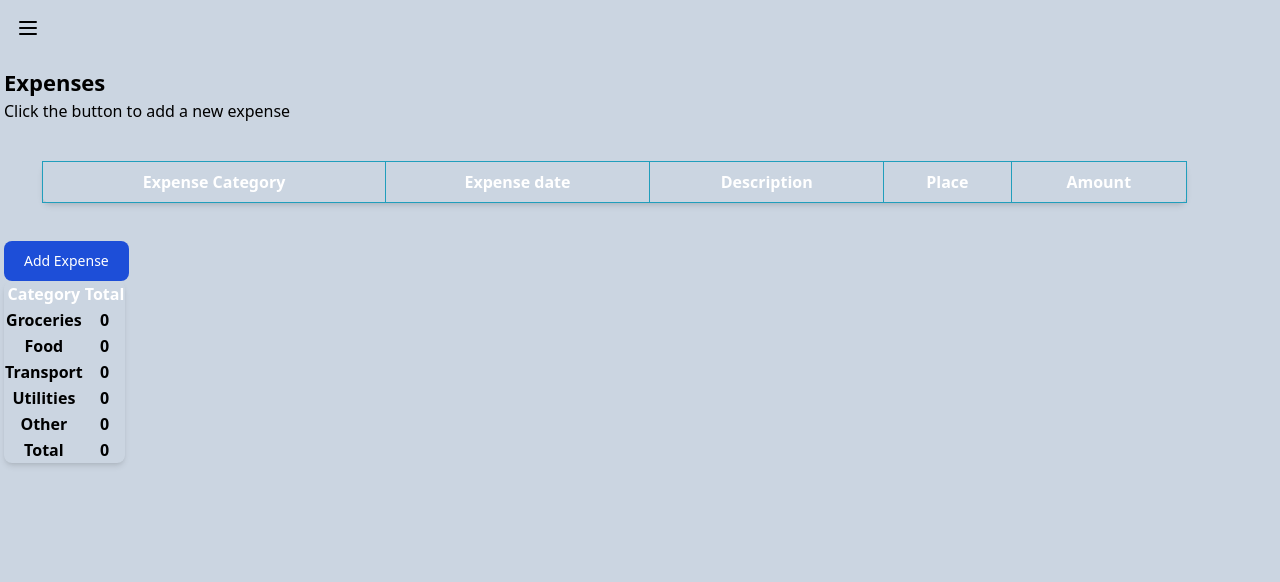
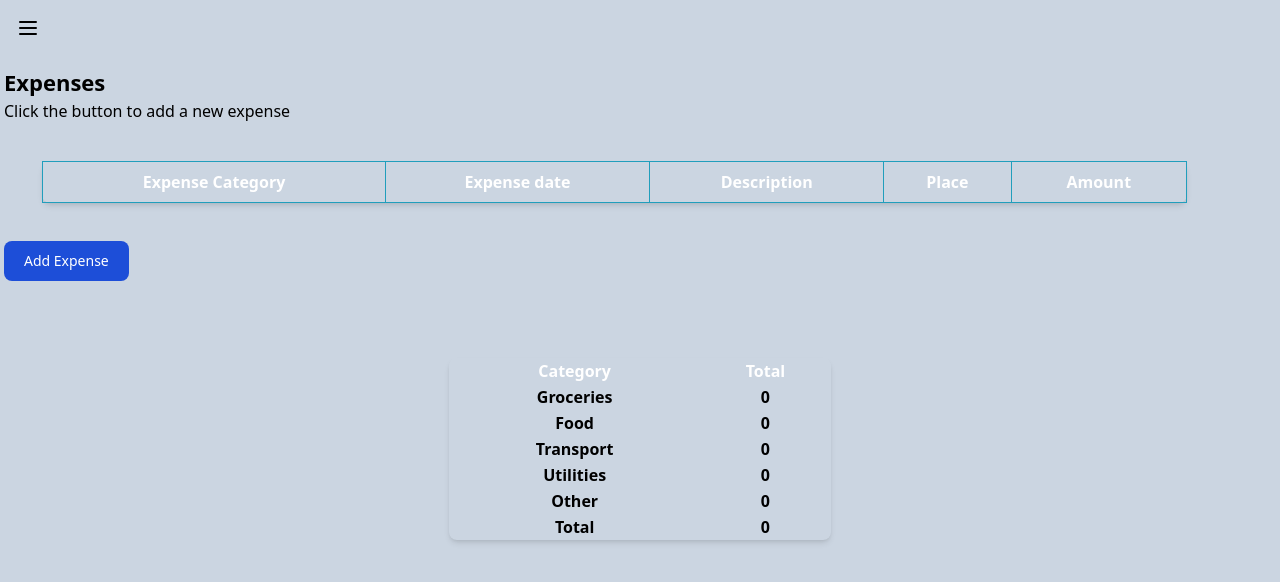
Before and after one commit to HGuevaraCF/proyecto1, a website: page index.html in a window 1280 px wide. Drawn offline with nearby package versions, Linux system fonts and the light colour scheme; no server answers.

Commit message:
manual expense css

```diff
--- a/Assets/styles/styles.css
+++ b/Assets/styles/styles.css
@@ -55,3 +55,10 @@ div.scanScreen img {
     width: 60%;
     margin-left: 20%!important;
 }
+
+.totalAmounts {
+    width: 30%;
+    margin-left: 35%;
+    margin-top: 6%;
+    margin: 6%, auto, 0%, 35%;
+}
```
